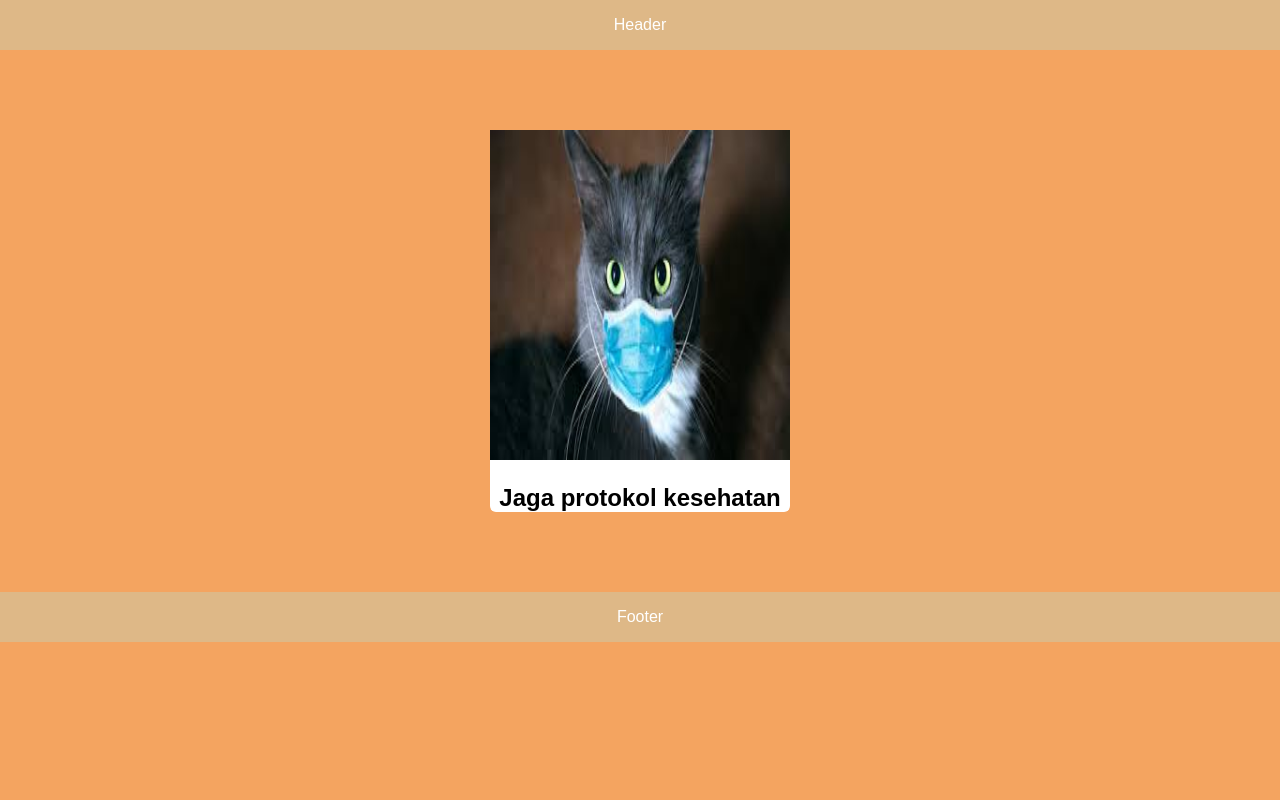
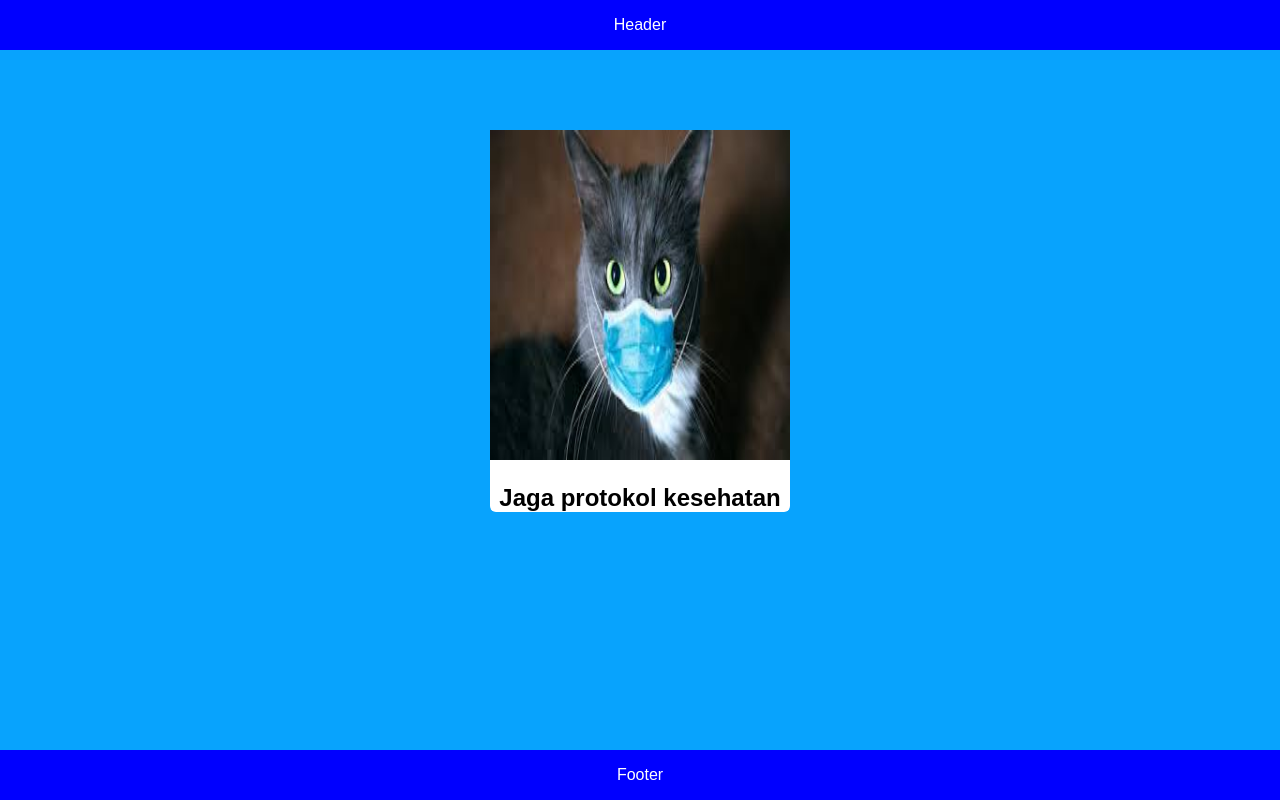
Before and after one commit to Rahma-noviani27/my-repo-from-remote, a plain HTML site: page index.html in a window 1280 px wide. Drawn offline with Linux system fonts and the light colour scheme.

Commit message:
changed style for selector body

```diff
--- a/style.css
+++ b/style.css
@@ -3,7 +3,7 @@ body {
     height: 100%;
     margin: 0px;
     padding: 0px;
-    background-color: sandybrown;
+    background-color: rgb(8, 163, 253);
     font-family: Arial, Helvetica, sans-serif;
 }
 #profile-container{
@@ -27,8 +27,10 @@ body {
 #footer {
     width: 100%;
     height: 50px;
+    position: absolute;
+    bottom: 0;
     line-height: 50px;
-    background-color: burlywood;
+    background-color: blue;
     text-align: center;
     color: white;
 }
@@ -37,7 +39,7 @@ body {
     width: 100%;
     height: 50px;
     line-height: 50px;
-    background-color: burlywood;
+    background-color: blue;
     text-align: center;
     color: white;
 }
```
